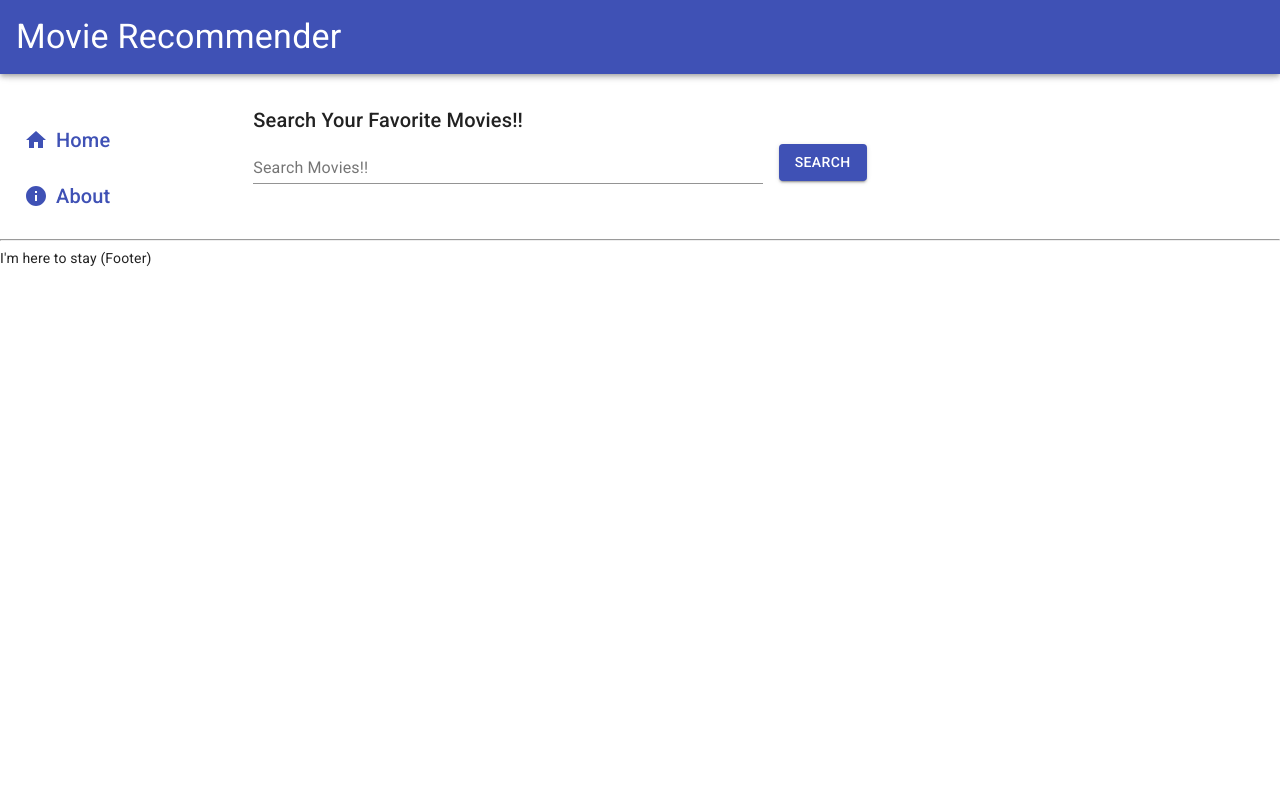
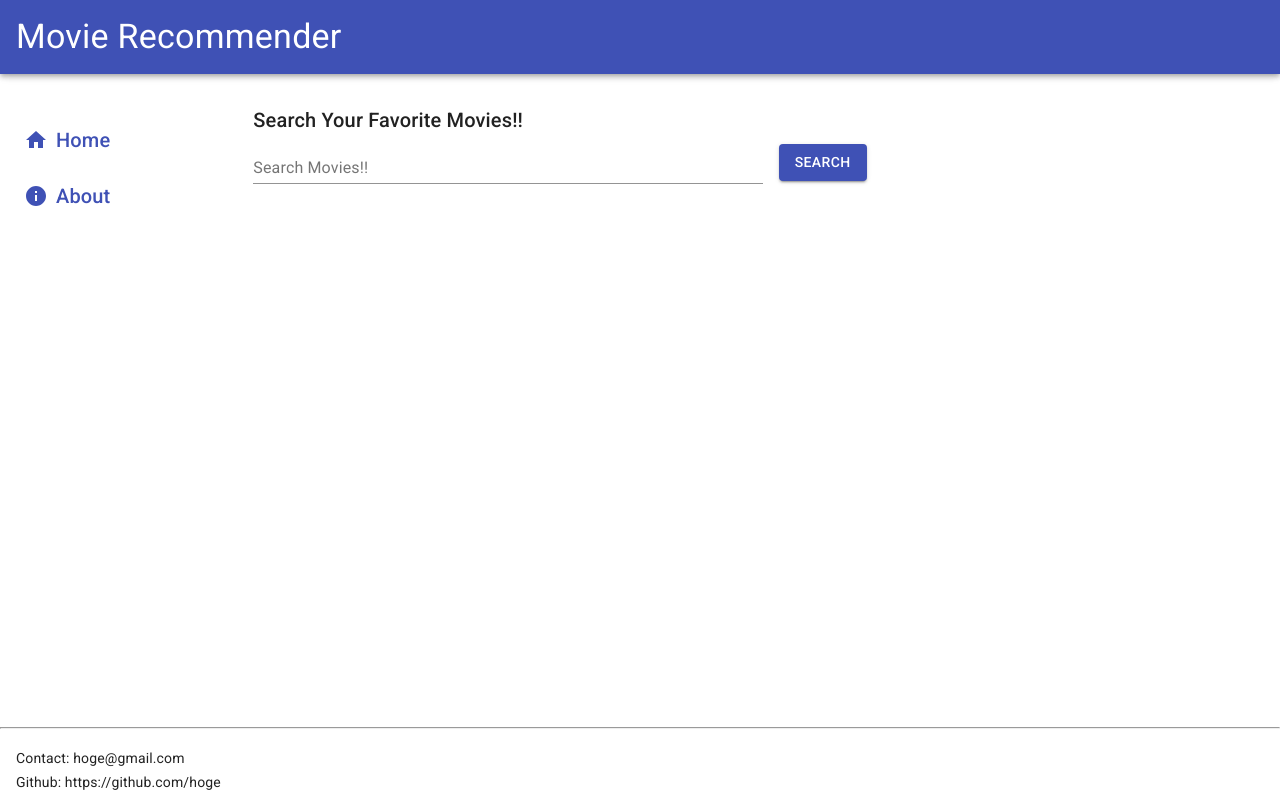
Before and after one commit to yuya-okada527/ml-playground, a Next.js app in the folder fe/: page / in a window 1280 px wide. Built offline with nearby package versions, Linux system fonts and the light colour scheme.

Commit message:
change footer

```diff
--- a/fe/components/Layout.tsx
+++ b/fe/components/Layout.tsx
@@ -27,6 +27,15 @@ const useStyles = makeStyles((theme: Theme) =>
     },
     sidebarText: {
       marginTop: theme.spacing(0.5),
+    },
+    footer: {
+      width: "100%",
+      position: "absolute",
+      bottom: 0,
+    },
+    footerListItem: {
+      paddingTop: theme.spacing(0.5),
+      paddingBottom: theme.spacing(0),
     },
   })
 );
@@ -87,9 +96,16 @@ const Layout = ({ children, title = "This is the default title" }: Props) => {
         </Grid>
       </Grid>
 
-      <footer>
+      <footer className={classes.footer}>
         <hr />
-        <span>I'm here to stay (Footer)</span>
+        <List>
+          <ListItem className={classes.footerListItem}>
+            Contact: hoge@gmail.com
+          </ListItem>
+          <ListItem className={classes.footerListItem}>
+            Github: https://github.com/hoge
+          </ListItem>
+        </List>
       </footer>
     </div>
   );
```
